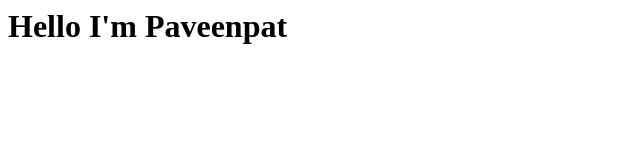
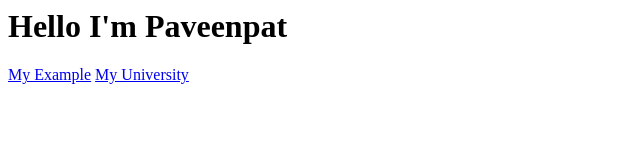
Before and after one commit to f4rxmq/f4rxmq.github.io, a plain HTML site: page index.html in a window 1280 px wide. Shown: the whole page, without its empty margins (0-640 px from the left). Drawn offline with Linux system fonts and the light colour scheme.

Commit message:
Update index.html

```diff
--- a/index.html
+++ b/index.html
@@ -1 +1,3 @@
 <h1>Hello I'm Paveenpat</h1>
+<a href='https://f4rxmq.github.io/Example'>My Example</a>
+<a href='https://spu.ac.th'>My University</a>
```
